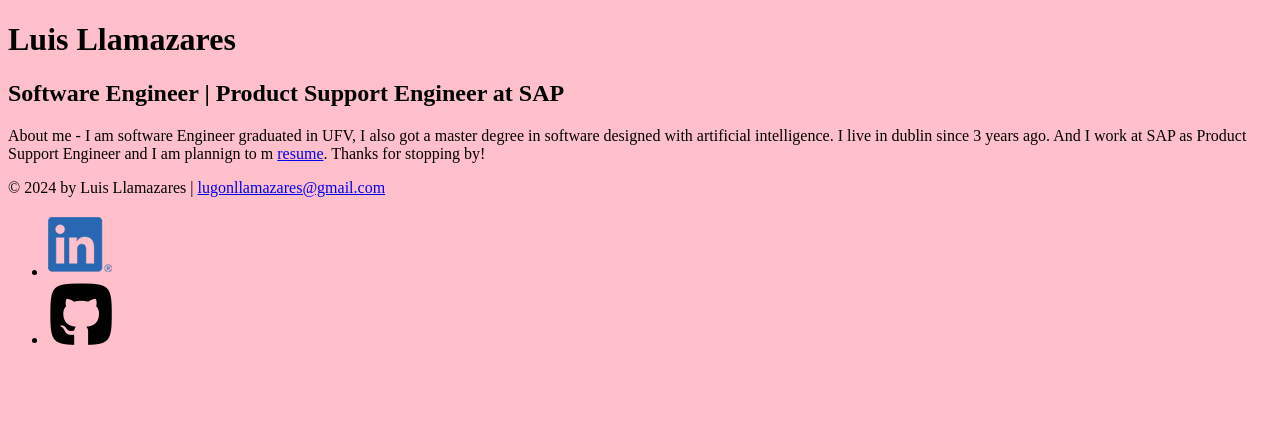
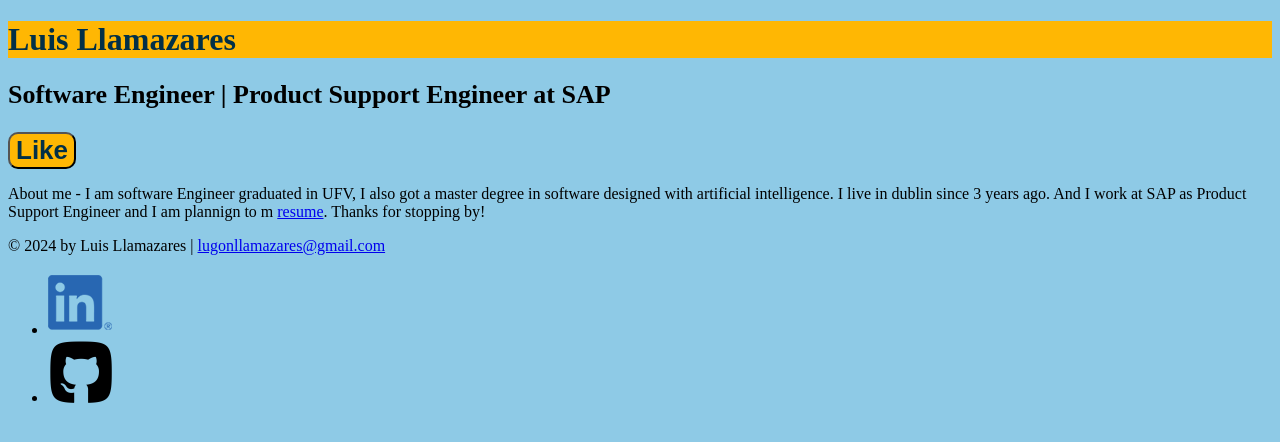
Before and after one commit to Douriel/Luis-Llamazares, a plain HTML site: page index.html in a window 1280 px wide. Drawn offline with Linux system fonts and the light colour scheme.

Commit message:
testing color

```diff
--- a/css/styles.css
+++ b/css/styles.css
@@ -1,3 +1,19 @@
 body {
-    background: pink;
+    background: #8ECAE6;
 }
+#my_name {
+    color:#023047;
+    background:#FFB703;
+}
+.large-text{
+    font-size: 26px;
+}
+.button {
+    background: #FFB703;
+    color: #023047;
+    border-radius: 10px;
+}
+
+.button.large-text{
+    font-weight: bold;
+}
--- a/index.html
+++ b/index.html
@@ -10,9 +10,9 @@
     <!-- //  INTRO  // -->
     <header>
       <!-- Start content edits below this line. -->
-      <h1>Luis Llamazares</h1>
-      <h2>Software Engineer | Product Support Engineer at SAP</h2>
-
+      <h1 id="my_name">Luis Llamazares</h1>
+      <h2 class="large-text">Software Engineer | Product Support Engineer at SAP</h2>
+      <button class="button large-text">Like</button>
       <!-- End content edits here. -->
     </header>
 
```
Also changed, not shown: resume.html (+1 -1 lines).
